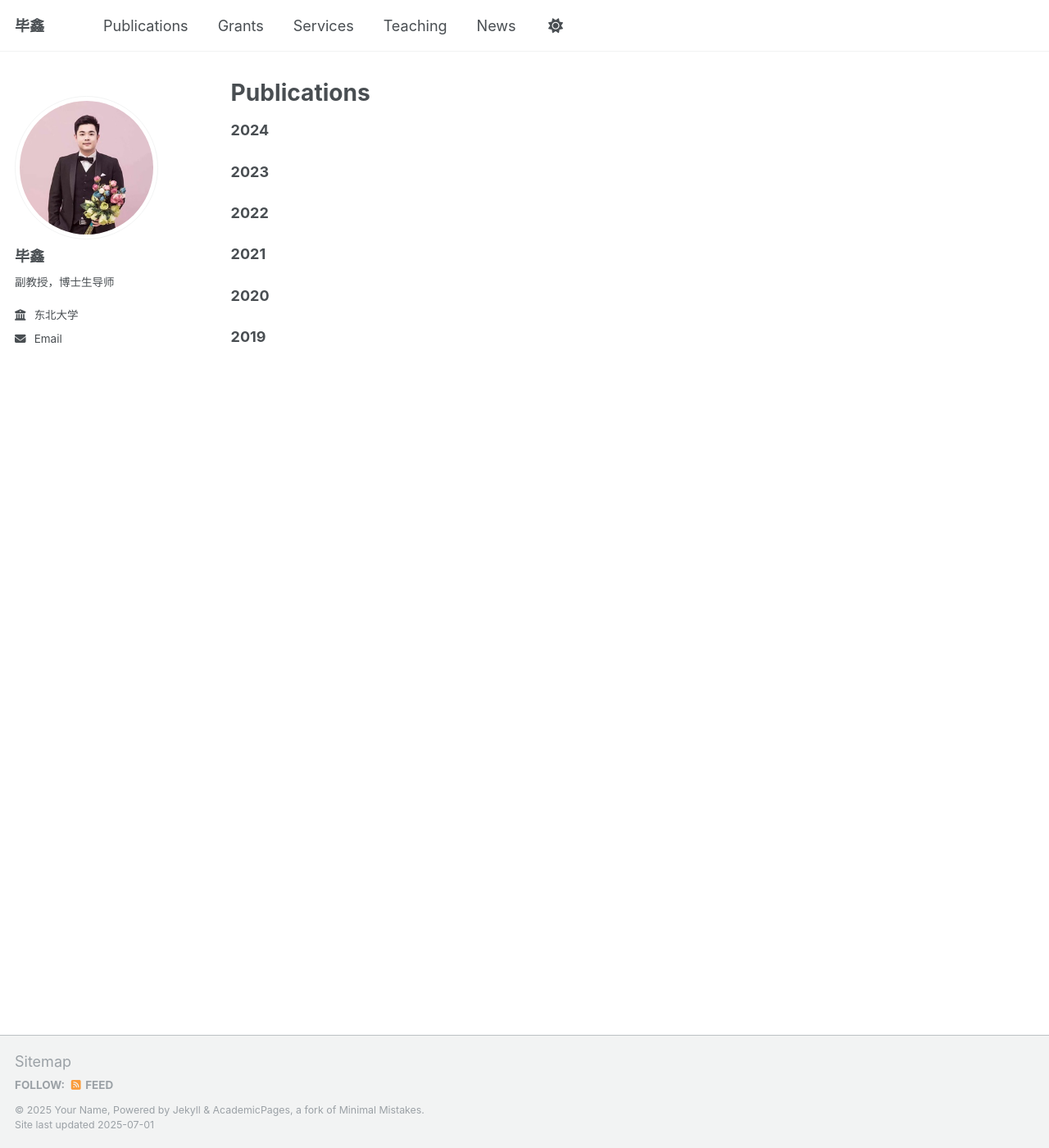
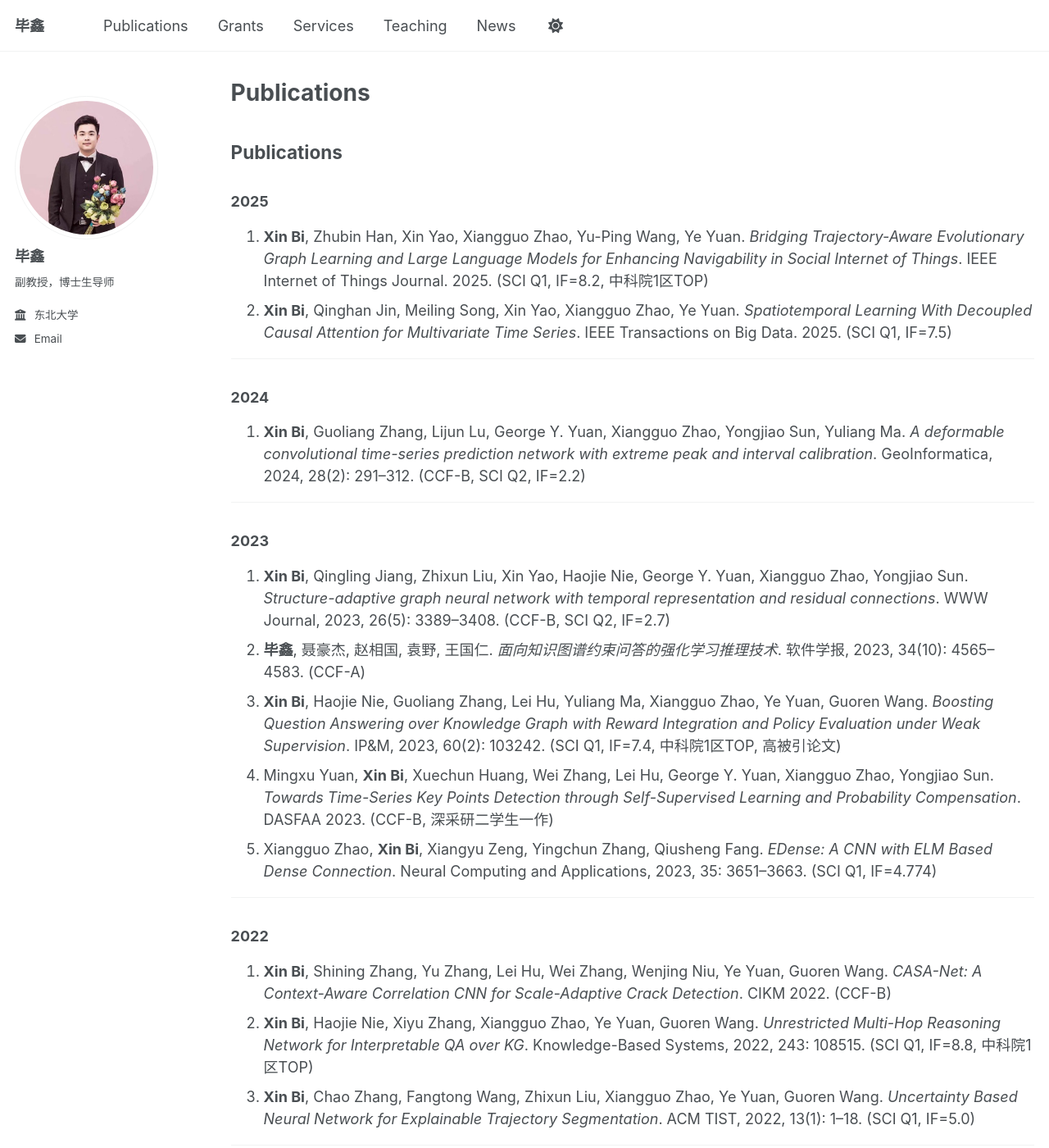
Before and after one commit to IDME-AI/IDME-AI.github.io, a Jekyll site: the page built from _pages/publications.md, in a window 1280 px wide and 1400 px high. Shown: the whole window at 82% size. Built offline with Jekyll 4.4.1, drawn with Linux system fonts in a browser that asks for light colours; some of the changed text lies outside the part shown.

Commit message:
Initial commit

```diff
--- a/_pages/publications.md
+++ b/_pages/publications.md
@@ -5,18 +5,74 @@ permalink: /publications/
 author_profile: true
 ---
 
-**2024**
+##  Publications
 
+### **2025**
 
-**2023**
+1. **Xin Bi**, Zhubin Han, Xin Yao, Xiangguo Zhao, Yu-Ping Wang, Ye Yuan. *Bridging Trajectory-Aware Evolutionary Graph Learning and Large Language Models for Enhancing Navigability in Social Internet of Things*. IEEE Internet of Things Journal. 2025. (SCI Q1, IF=8.2, 中科院1区TOP)
+2. **Xin Bi**, Qinghan Jin, Meiling Song, Xin Yao, Xiangguo Zhao, Ye Yuan. *Spatiotemporal Learning With Decoupled Causal Attention for Multivariate Time Series*. IEEE Transactions on Big Data. 2025. (SCI Q1, IF=7.5)
 
+---
 
-**2022**
+### **2024**
 
+3. **Xin Bi**, Guoliang Zhang, Lijun Lu, George Y. Yuan, Xiangguo Zhao, Yongjiao Sun, Yuliang Ma. *A deformable convolutional time-series prediction network with extreme peak and interval calibration*. GeoInformatica, 2024, 28(2): 291–312. (CCF-B, SCI Q2, IF=2.2)
 
-**2021**
+---
 
-**2020**
+### **2023**
 
+4. **Xin Bi**, Qingling Jiang, Zhixun Liu, Xin Yao, Haojie Nie, George Y. Yuan, Xiangguo Zhao, Yongjiao Sun. *Structure-adaptive graph neural network with temporal representation and residual connections*. WWW Journal, 2023, 26(5): 3389–3408. (CCF-B, SCI Q2, IF=2.7)
+5. **毕鑫**, 聂豪杰, 赵相国, 袁野, 王国仁. *面向知识图谱约束问答的强化学习推理技术*. 软件学报, 2023, 34(10): 4565–4583. (CCF-A)
+6. **Xin Bi**, Haojie Nie, Guoliang Zhang, Lei Hu, Yuliang Ma, Xiangguo Zhao, Ye Yuan, Guoren Wang. *Boosting Question Answering over Knowledge Graph with Reward Integration and Policy Evaluation under Weak Supervision*. IP&M, 2023, 60(2): 103242. (SCI Q1, IF=7.4, 中科院1区TOP, 高被引论文)
+7. Mingxu Yuan, **Xin Bi**, Xuechun Huang, Wei Zhang, Lei Hu, George Y. Yuan, Xiangguo Zhao, Yongjiao Sun. *Towards Time-Series Key Points Detection through Self-Supervised Learning and Probability Compensation*. DASFAA 2023. (CCF-B, 深采研二学生一作)
+8. Xiangguo Zhao, **Xin Bi**, Xiangyu Zeng, Yingchun Zhang, Qiusheng Fang. *EDense: A CNN with ELM Based Dense Connection*. Neural Computing and Applications, 2023, 35: 3651–3663. (SCI Q1, IF=4.774)
 
-**2019**
+---
+
+### **2022**
+
+9. **Xin Bi**, Shining Zhang, Yu Zhang, Lei Hu, Wei Zhang, Wenjing Niu, Ye Yuan, Guoren Wang. *CASA-Net: A Context-Aware Correlation CNN for Scale-Adaptive Crack Detection*. CIKM 2022. (CCF-B)
+10. **Xin Bi**, Haojie Nie, Xiyu Zhang, Xiangguo Zhao, Ye Yuan, Guoren Wang. *Unrestricted Multi-Hop Reasoning Network for Interpretable QA over KG*. Knowledge-Based Systems, 2022, 243: 108515. (SCI Q1, IF=8.8, 中科院1区TOP)
+11. **Xin Bi**, Chao Zhang, Fangtong Wang, Zhixun Liu, Xiangguo Zhao, Ye Yuan, Guoren Wang. *Uncertainty Based Neural Network for Explainable Trajectory Segmentation*. ACM TIST, 2022, 13(1): 1–18. (SCI Q1, IF=5.0)
+
+---
+
+### **2021**
+
+12. **Xin Bi**, Chao Zhang, Yao He, Xiangguo Zhao, Yongjiao Sun, Yuliang Ma. *Explainable Time-Frequency CNN for Microseismic Waveform Classification*. Information Sciences, 2021, 546: 883–896. (SCI Q1, IF=6.795)
+
+---
+
+### **2020**
+
+13. **Xin Bi**, Xiangguo Zhao, Hong Huang, Deyang Chen, Yuliang Ma. *Functional Brain Network Classification for Alzheimer's Disease with Deep Features and ELM*. Cognitive Computation, 2020, 12: 513–527. (SCI Q1, IF=4.287)
+14. Yao He, **Xin Bi**, Xiangguo Zhao, Chao Zhang, Zhixun Liu, Yuliang Ma. *Efficient Learning of Big ECG Data for Ventricular Fibrillation Warning*. ICDCS 2020: 1370–1375. (EI, CCF-B)
+
+---
+
+### **2017–2019**
+
+15. **Xin Bi**, Xiangguo Zhao, Guoren Wang. *Efficient Processing of Distributed Twig Queries Based on Nodes Distribution*. J. Comput. Sci. Technol., 2017, 32(1): 78–92. (SCI Q3, IF=1.185)
+16. **Xin Bi**, Xiangguo Zhao, Guoren Wang, Pan Zhang, Chao Wang. *Distributed ELM with Kernels Based on MapReduce*. Neurocomputing, 2015, 149: 456–463. (SCI Q1, IF=4.438)
+17. Xiangguo Zhao, **Xin Bi**, Guoren Wang, Zhen Zhang, Hongbo Yang. *Uncertain XML Document Classification Using ELM*. Neurocomputing, 2016, 174: 375–382. (SCI Q1, IF=4.438)
+
+---
+
+##  Patents
+
+1. **毕鑫**, 吕智霖, 要鑫, 宋美玲, 孙彬弘, 金颖, 左泰睿, 陈松, 姚志宾. *岩石力学大模型知识交互系统*. 2024SR1622000.
+2. **毕鑫**, 冯夏庭, 张伟, 张超, 姚志宾, 胡磊. *东北大学微震波形到时拾取软件V1.0*. 2020SR0676133.
+3. **毕鑫**, 冯夏庭, 张伟, 张超, 姚志宾, 胡磊. *东北大学微震波形自动识别软件V1.0*. 2020SR0676125.
+4. **毕鑫**, 等. *一种深埋隧道微震事件自适应定位方法*. 202310960102.7. 实审中
+5. **毕鑫**, 等. *一种超大型深部工程灾害物理模拟的智能协同总控系统*. 202310065841.X. 实审中
+6. **毕鑫**, 等. *一种超大型三维深部工程灾害孕育过程数字孪生系统*. 202310065833.5. 实审中
+7. **毕鑫**, 等. *一种湖仓链一体化高效可信大数据存储与分析系统*. 202411030576.2. 受理
+8. **毕鑫**, 等. *一种岩石力学大模型构建与知识交互方法*. 2024111716381. 受理
+9. **毕鑫**, 等. *一种基于大模型智能体的岩爆微震监测预警报告生成方法*. 2024111659533. 受理
+10. **毕鑫**, 冯夏庭, 张伟, 等. *一种基于U-Net神经网络的隧道微震波形到时拾取方法*. ZL202010478269.6. 已受理
+11. **毕鑫**, 黄虹, 赵相国, 刘志勋. *一种面向半结构化数据流主题分类方法*. 201910900993.0. 已受理
+12. 赵相国, 王国仁, 孙永佼, **毕鑫**, 张祯, 喻鑫. *一种基于位置的社交网络中Top-k区域用户文本数据推荐方法*. 201710281672.8. 已授权
+13. 赵相国, 王国仁, 孙永佼, **毕鑫**, 张祯, 喻鑫. *一种社交网络文本数据的索引方法*. 201710281671.3. 已授权
+14. 姚志宾, 冯夏庭, 胡磊, 张伟, **毕鑫**. *东北大学岩爆案例数据库管理系统软件V1.0*. 2019SR1215299. 已授权
+15. 张伟, 冯夏庭, **毕鑫**, 等. *一种隧道微震监测岩石破裂事件自动识别方法*. 已受理
```
